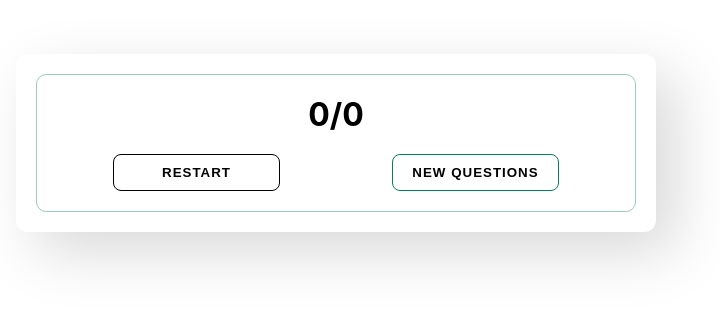
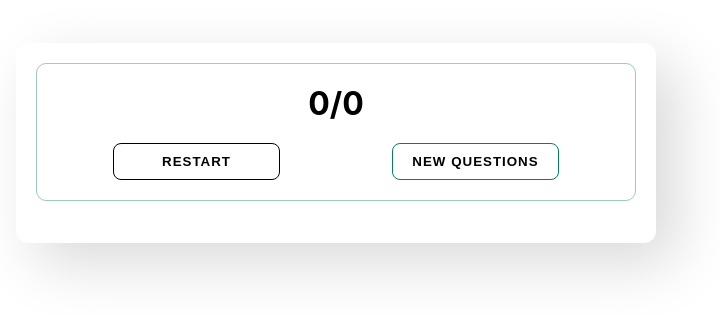
Before and after one commit to kanaiya-valvi/react-test-1, a React (Create React App) app: page /result in a window 1280 px wide. Shown: the part 257-572 px from the top of the page, without its empty margins (304-1024 px from the left). Built offline with nearby package versions, Linux system fonts and the light colour scheme.

Commit message:
complate

```diff
--- a/src/UI/card.scss
+++ b/src/UI/card.scss
@@ -1,4 +1,5 @@
 .card {
+  min-height: 200px;
   width: 50vw;
   padding: 20px;
   border-radius: 12px;
```
